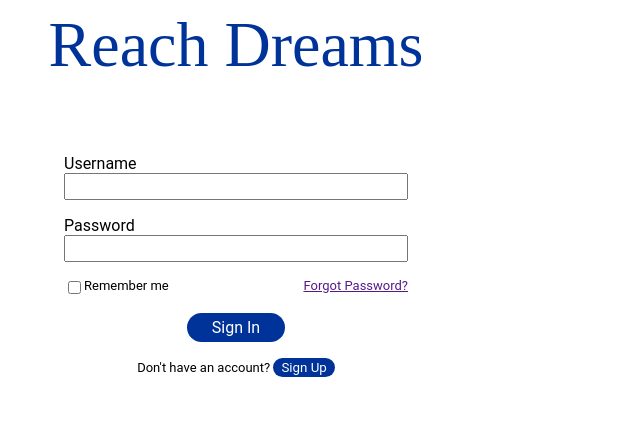
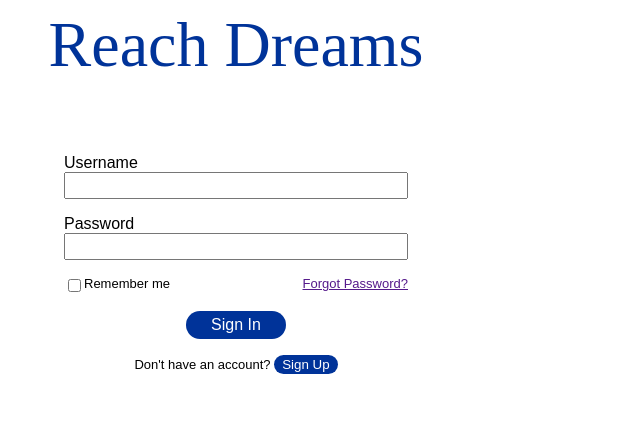
Before and after one commit to afreedshaik7/Sign-In-Webpage, a plain HTML site: page index.html in a window 1280 px wide. Shown: the top 435 px of the page, 404-1044 px from the left. Drawn offline with Linux system fonts and the light colour scheme.

Commit message:
Update index.html

```diff
--- a/index.html
+++ b/index.html
@@ -5,8 +5,8 @@
 <body>
 	<img src = "https://user-images.githubusercontent.com/86830934/213914070-e5189cdf-18c4-4e43-96a5-42ced04aa294.png" style = "position : fixed ; top : 0px ; left : 0px;">
 	<img src = "https://user-images.githubusercontent.com/86830934/213914096-3011ef8c-9165-4a15-bc6a-bbe6ffe6dc7a.png" style = "position : fixed ; bottom : 0px ; right : 0px;">
-	<center><p style = "font-family : Great Vibes ; font-size : 400% ; color : #003399">Reach Dreams</p><center>
-	<table cellpadding="8" cellspacing="0" style = "font-family : Roboto  ; border-collapse : collapse ; font-size : 16">
+	<center><p style = "font-family : 'Helvetica Pro Light Condensed' ; font-size : 400% ; color : #003399">Reach Dreams</p><center>
+	<table cellpadding="8" cellspacing="0" style = "font-family : arial  ; border-collapse : collapse ; font-size : 16">
 		<tr>
 			<td>
 				<label for = "username">Username</label><br>
@@ -27,12 +27,12 @@
 		</tr>
 		<tr>
 			<td>
-				<center><input type = "button" onclick = "alert('Did you like my Application form design?')" style = "background-color : #003399 ; border : 1px  #003399 ; color : white ; font-family : Roboto ; border-radius : 20px ; font-size : 100% ; padding : 5px 25px 5px 25px" value="Sign In"></center>
+				<center><input type = "button" onclick = "alert('Did you like my Application form design?')" style = "background-color : #003399 ; border : 1px  #003399 ; color : white ; font-family : Arial ; border-radius : 20px ; font-size : 100% ; padding : 5px 25px 5px 25px" value="Sign In"></center>
 			</td>
 		</tr>
 		<tr>
 			<td>
-				<center><small style = "font-size : 13">Don't have an account? <a href = "Assignment - 2_1.html"><input type = "button" style = "background-color : #003399 ; color : white ; border : 1px  #003399 ;font-family : Roboto ; padding : 2px 8px 2px 8px ;border-radius : 20px " value = "Sign Up"></a></center>
+				<center><small style = "font-size : 13">Don't have an account? <a href = "Assignment - 2_1.html"><input type = "button" style = "background-color : #003399 ; color : white ; border : 1px  #003399 ;font-family : Arial ; padding : 2px 8px 2px 8px ;border-radius : 20px " value = "Sign Up"></a></center>
 			</td>
 		</tr>
 	</table>
```
